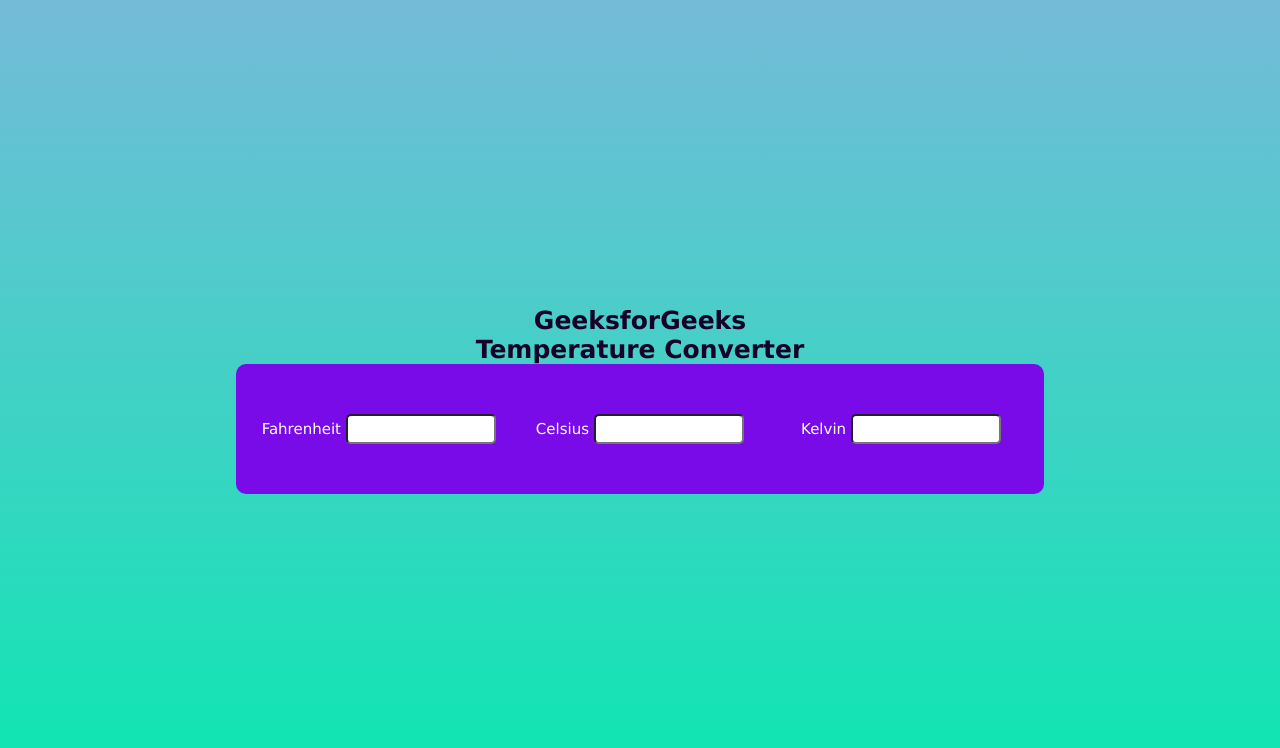
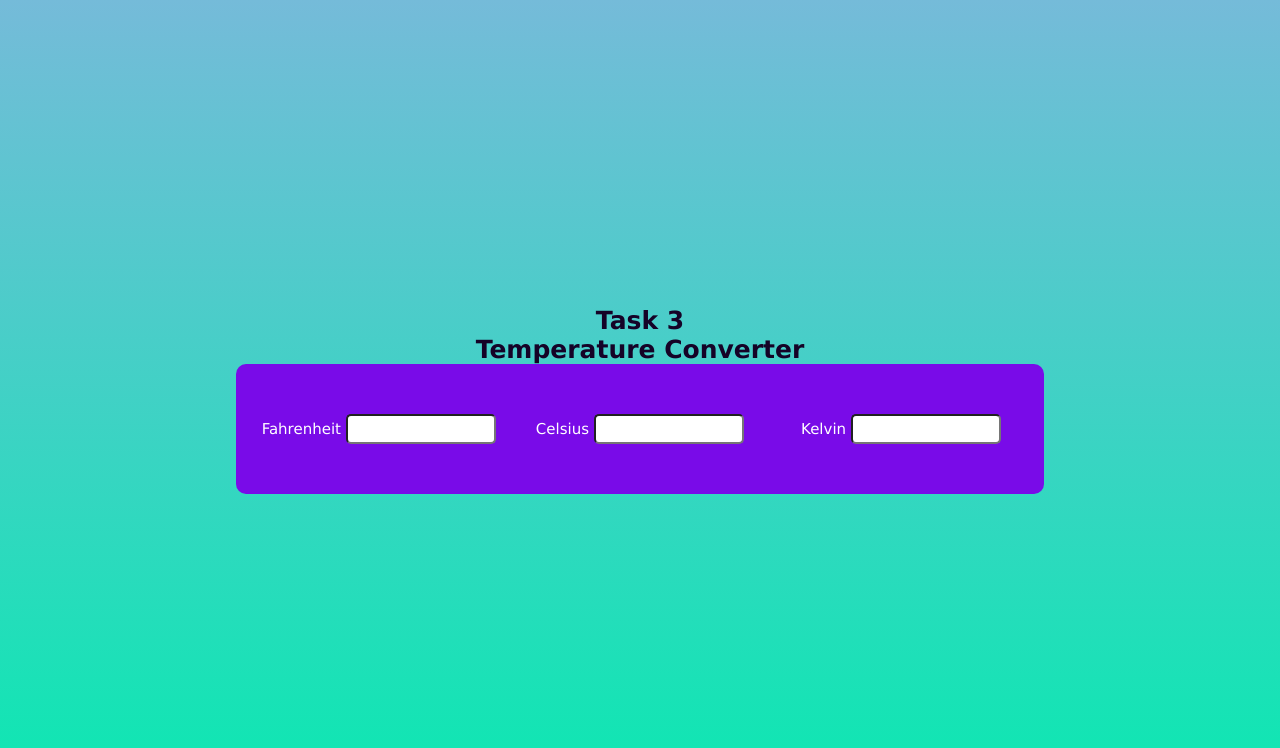
Before and after one commit to dewanshukaushik/OIBSIP, a plain HTML site: page task3/index.html in a window 1280 px wide. Drawn offline with Linux system fonts and the light colour scheme.

Commit message:
Update index.html

```diff
--- a/task3/index.html
+++ b/task3/index.html
@@ -55,7 +55,7 @@
 </style>
 
 <div class="container">
-    <h1>GeeksforGeeks <br>
+    <h1>Task 3 <br>
         Temperature Converter</h1>
     <div class="converter-row">
         <div class="col">
```
